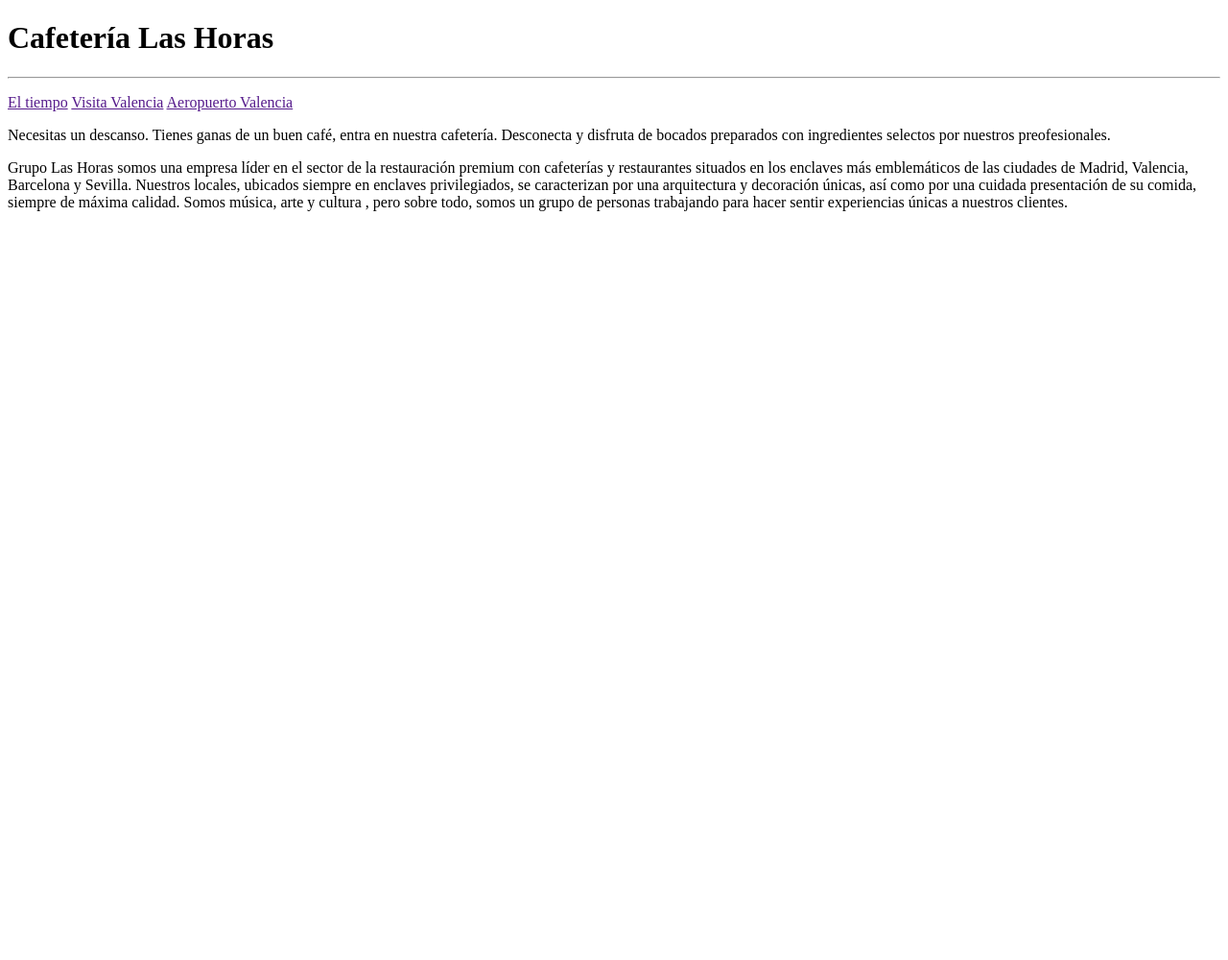
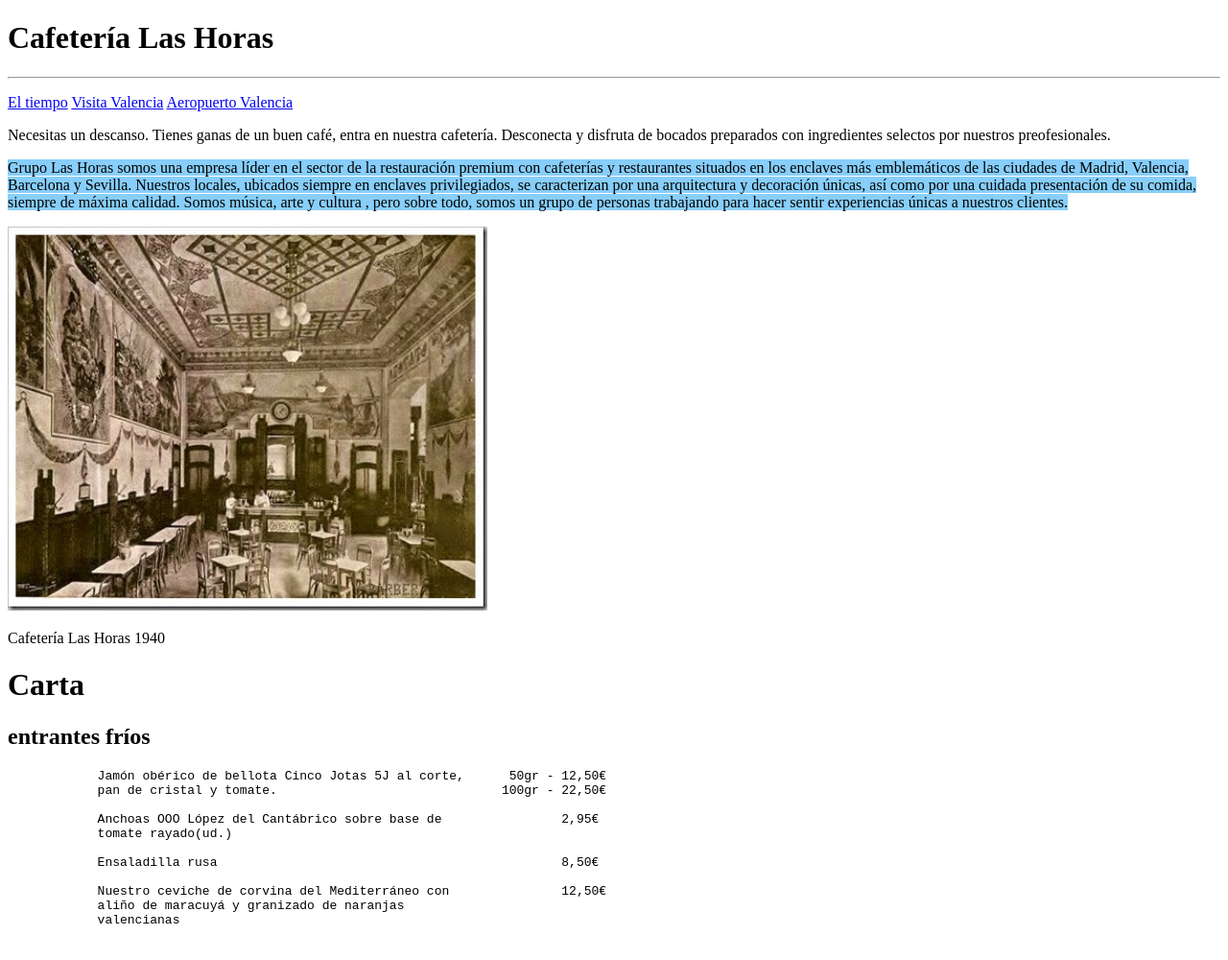
Before and after one commit to luisgimenoh/Practica-1.9_Bloques, a plain HTML site: page index.html in a window 1280 px wide. Shown: the whole page at 96% size. Before the commit the page ends 800 px from the top, so only its background shows below. Drawn offline with Linux system fonts and the light colour scheme.

Commit message:
Practica 1.9 - Version 2

```diff
--- a/index.html
+++ b/index.html
@@ -6,6 +6,13 @@
     <meta http-equiv="X-UA-Compatible" content="ie=edge">
     <title>Cafetería Las Horas</title>
 </head>
+
+<style>
+    span.cuadro_azul{
+        background-color:lightskyblue;
+
+    }
+</style>
 <body>
     <header>
         <h1>Cafetería Las Horas</h1>
@@ -13,7 +20,7 @@
     </header>
 
     <nav>
-        <p><a href="">El tiempo</a> <a href="">Visita Valencia</a> <a href="">Aeropuerto Valencia</a></p>
+        <p><a href="https://www.eltiempo.es/valencia.html" target="_blank">El tiempo</a> <a href="https://www.visitvalencia.com/" target="_blank">Visita Valencia</a> <a href="http://www.aena.es/es/aeropuerto-valencia/index.html" target="_blank">Aeropuerto Valencia</a></p>
     </nav>
 
     <main>
@@ -22,14 +29,36 @@
         preofesionales.</p>
 
         <p>
-            Grupo Las Horas somos una empresa líder en el sector de la restauración premium
+            <span class="cuadro_azul">Grupo Las Horas somos una empresa líder en el sector de la restauración premium
             con cafeterías y restaurantes situados en los enclaves más emblemáticos de las ciudades
             de Madrid, Valencia, Barcelona y Sevilla. Nuestros locales, ubicados siempre en enclaves
             privilegiados, se caracterizan por una arquitectura y decoración únicas, así como por una
             cuidada presentación de su comida, siempre de máxima calidad. Somos música, arte y cultura
             , pero sobre todo, somos un grupo de personas trabajando para hacer sentir experiencias únicas
             a nuestros clientes.
+            </span>
         </p>
+
+        <img src="img/cafe1.jpg" alt="imagen-cafeteria" width="500px" height="400px">
+        <p>Cafetería Las Horas 1940</p>
+
+        <h1>Carta</h1>
+        <h2>entrantes fríos</h2>
+
+        <pre>
+            Jamón obérico de bellota Cinco Jotas 5J al corte,      50gr - 12,50€
+            pan de cristal y tomate.                              100gr - 22,50€
+
+            Anchoas OOO López del Cantábrico sobre base de                2,95€
+            tomate rayado(ud.)
+
+            Ensaladilla rusa                                              8,50€
+
+            Nuestro ceviche de corvina del Mediterráneo con               12,50€
+            aliño de maracuyá y granizado de naranjas
+            valencianas
+
+        </pre>
     </main>
 
     <footer>
```
Also changed, not shown: img/cafe1.jpg (added).
